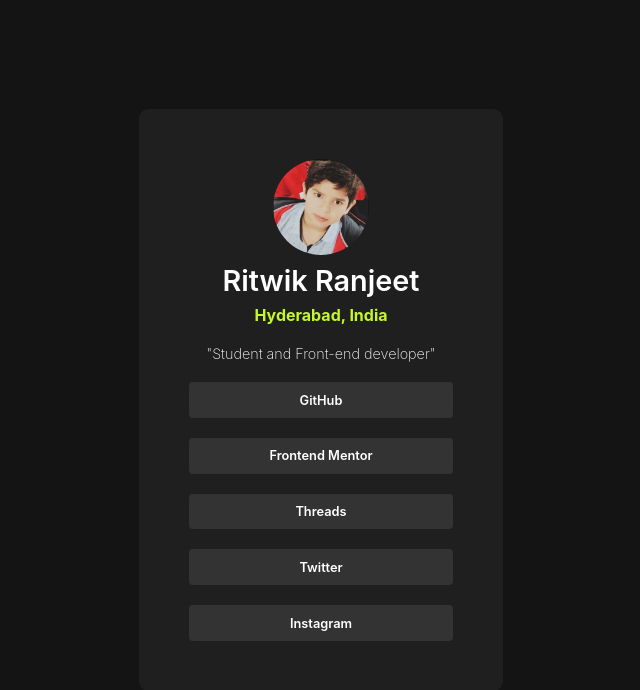
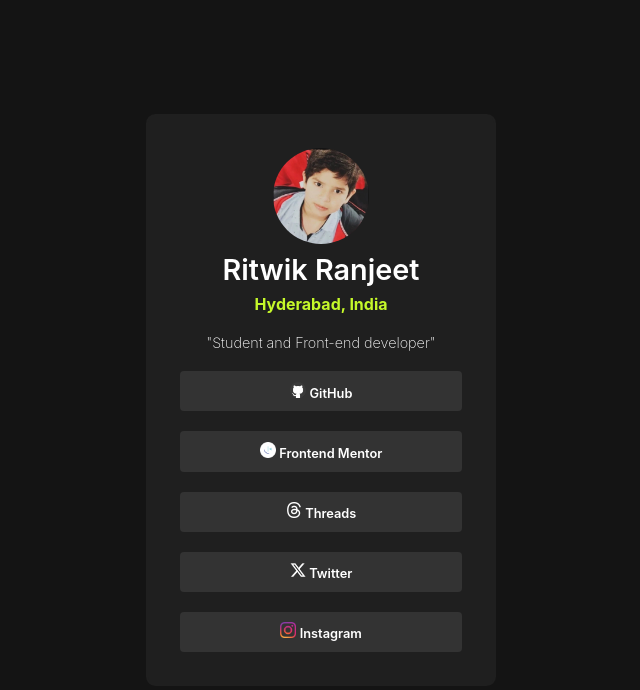
Before and after one commit to RitwikRanjeet-dev/Social-links-Ritwik, a plain HTML site: page index.html in a window 1280 px wide. Shown: the whole page, without its empty margins (319-959 px from the left). Drawn offline with Linux system fonts and the light colour scheme; a web font is replaced by a local one.

Commit message:
update 2.0

```diff
--- a/index.html
+++ b/index.html
@@ -42,7 +42,7 @@
         display: grid;
         grid-template-columns: 1fr;
         background: hsl(0, 0%, 12%);
-        padding: 3rem;
+        padding: 2rem;
         align-content: center;
         justify-items: center;
         border: 2px solid hsl(0, 0%, 12%);
@@ -108,6 +108,14 @@
         color: hsl(0, 0%, 20%);
         background-color: hsl(75, 94%, 57%);
       }
+
+      .inline-img {
+        display: inline-block;
+        height: 1rem;
+        width: auto;
+        text-align: center;
+        margin: 0.01rem;
+      }
     </style>
   </head>
   <body>
@@ -125,31 +133,61 @@
           href="https://github.com/RitwikRanjeet-dev "
           class="social-link"
           target="_blank"
-          >GitHub</a
+          ><span
+            ><img
+              src="assets/images/github.png"
+              alt="github"
+              class="inline-img"
+          /></span>
+          GitHub</a
         >
         <a
           href="https://www.frontendmentor.io/profile/RitwikRanjeet-dev"
           class="social-link"
           target="_blank"
-          >Frontend Mentor</a
+          ><span
+            ><img
+              src="assets/images/frontendmentor.png"
+              alt="Frontend Mentor"
+              class="inline-img"
+          /></span>
+          Frontend Mentor</a
         >
         <a
           href="https://www.threads.net/@dark.mate24"
           target="_blank"
           class="social-link"
-          >Threads</a
+          ><span
+            ><img
+              src="assets/images/Threads-logo.png"
+              alt="Threads"
+              class="inline-img"
+          /></span>
+          Threads</a
         >
         <a
           href="https://x.com/ranjeet_ritwik"
           target="_blank"
           class="social-link"
-          >Twitter</a
+          ><span
+            ><img
+              src="assets/images/X_logo.png"
+              alt="Twitter"
+              class="inline-img"
+          /></span>
+          Twitter</a
         >
         <a
           href="https://www.instagram.com/dark.mate24"
           target="_blank"
           class="social-link"
-          >Instagram</a
+          ><span
+            ><img
+              src="assets/images/instagram_logo.png"
+              alt="Instagram"
+              class="inline-img"
+          /></span>
+          Instagram</a
         >
       </div>
     </div>
```
Also changed, not shown: assets/images/Threads-logo.png (added), assets/images/X_logo.png (added), assets/images/frontendmentor.png (added), assets/images/github.png (added), assets/images/instagram_logo.png (added).
